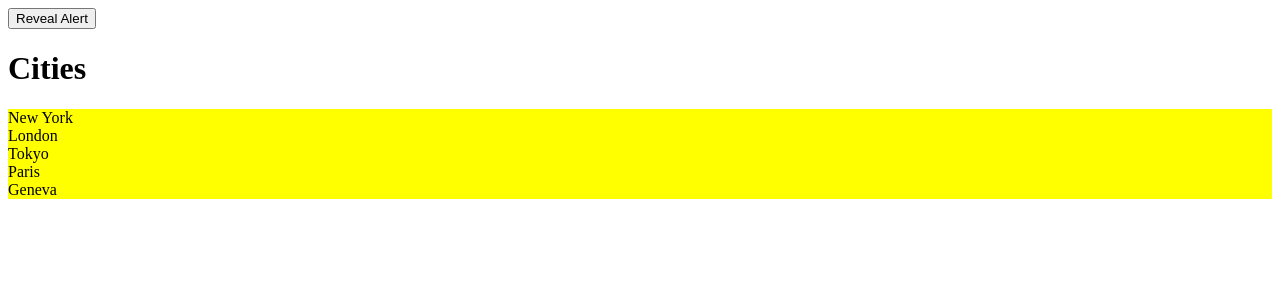
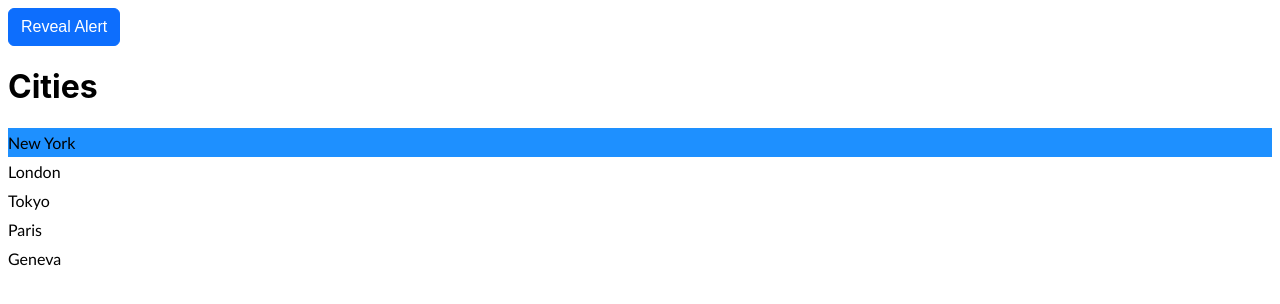
Before and after one commit to programmist/react-course-part1, a React (Vite) app: page / in a window 1280 px wide. Shown: the top 304 px of the page. Built offline with nearby package versions, Linux system fonts and the light colour scheme.

Commit message:
CSS-in-JS (styled-components)

```diff
--- a/package.json
+++ b/package.json
@@ -12,7 +12,8 @@
   "dependencies": {
     "bootstrap": "^5.3.3",
     "react": "^18.2.0",
-    "react-dom": "^18.2.0"
+    "react-dom": "^18.2.0",
+    "styled-components": "^6.1.11"
   },
   "devDependencies": {
     "@types/node": "^20.12.12",
--- a/src/components/Button.tsx
+++ b/src/components/Button.tsx
@@ -1,5 +1,20 @@
 import BootstrapVariant from "@/types/BootstrapVariant";
 import { ReactNode } from "react";
+import styled from "styled-components";
+
+const Btn = styled.button`
+  display: inline-block;
+  text-align: center;
+  border-radius: 0.375rem;
+  padding: 0.375rem 0.75rem;
+  font-size: 1rem;
+  font-weight: 400;
+  line-height: 1.5;
+  color: #fff;
+  background-color: #0d6efd;
+  border: 1px solid #0d6efd;
+  cursor: pointer;
+`;
 
 interface Props {
   variant?: BootstrapVariant;
@@ -8,9 +23,9 @@ interface Props {
 }
 function Button({ variant = "primary", children, onClick }: Props) {
   return (
-    <button type="button" className={`btn btn-${variant}`} onClick={onClick}>
+    <Btn type="button" className={`btn btn-${variant}`} onClick={onClick}>
       {children}
-    </button>
+    </Btn>
   );
 }
 
--- a/src/components/ListGroup/ListGroup.tsx
+++ b/src/components/ListGroup/ListGroup.tsx
@@ -1,5 +1,27 @@
 import { useState } from "react";
-import styles from "./ListGroup.module.css";
+import styled from "styled-components";
+
+const Title = styled.h1`
+  font-family: ystem-ui, -apple-system, "Segoe UI", Roboto, "Helvetica Neue",
+    "Noto Sans", "Liberation Sans", Arial, sans-serif, "Apple Color Emoji",
+    "Segoe UI Emoji", "Segoe UI Symbol", "Noto Color Emoji";
+`;
+const List = styled.ul`
+  list-style: none;
+  padding: 0;
+`;
+
+interface ListItemProps {
+  active: boolean;
+}
+
+const ListItem = styled.li<ListItemProps>`
+  background: ${(props) => (props.active ? "dodgerblue" : "none")};
+  padding: 5px 0;
+  cursor: pointer;
+  font-family: "Trebuchet MS", "Lucida Sans Unicode", "Lucida Grande",
+    "Lucida Sans", Arial, sans-serif;
+`;
 
 export interface ListItem {
   id: number;
@@ -13,15 +35,16 @@ interface Props {
 }
 
 function ListGroup({ title, items = [], onSelectItem }: Props) {
-  const [selectedIndex, setSelectedIndex] = useState(-1);
+  const [selectedIndex, setSelectedIndex] = useState(0);
 
   return (
     <>
-      <h1>{title}</h1>
+      <Title>{title}</Title>
       {items.length === 0 && <p>No Items Found</p>}
-      <ul className={[styles.listGroup, styles.container].join(" ")}>
+      <List>
         {items.map((item, index) => (
-          <li
+          <ListItem
+            active={index === selectedIndex}
             key={item.id}
             className={
               selectedIndex === index
@@ -34,9 +57,9 @@ function ListGroup({ title, items = [], onSelectItem }: Props) {
             }}
           >
             {item.name}
-          </li>
+          </ListItem>
         ))}
-      </ul>
+      </List>
     </>
   );
 }
```
Also changed, not shown: 1 other file (tests, documents, lock files or other folders).
